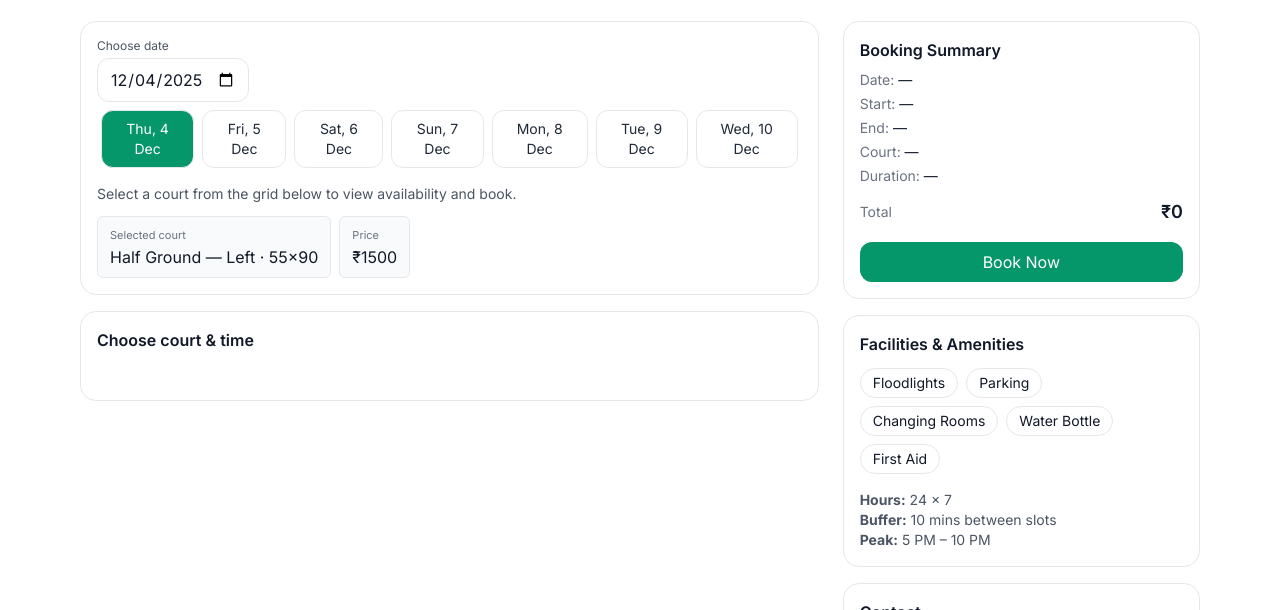
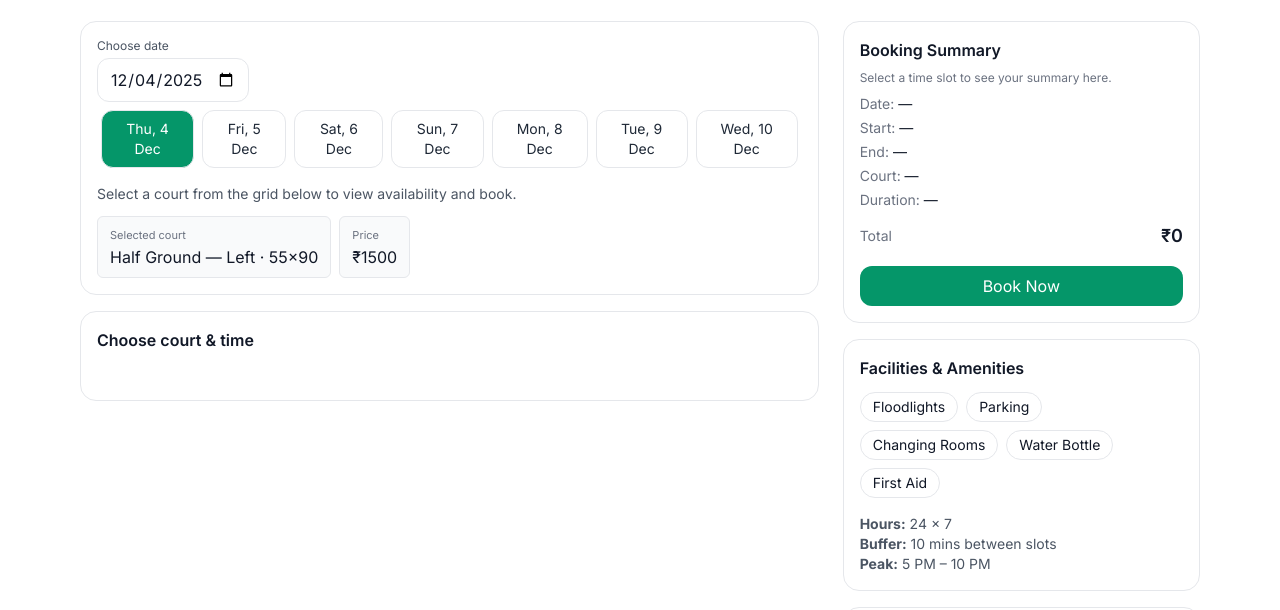
Before and after one commit to Jyotishka27/GODs, a plain HTML site: page index.html in a window 1280 px wide. Shown: the part 490-1100 px from the top of the page. Drawn offline with nearby package versions, Linux system fonts and the light colour scheme; no server answers.

Commit message:
Update index.html

```diff
--- a/index.html
+++ b/index.html
@@ -120,6 +120,9 @@
       <aside class="hidden md:block md:space-y-4">
         <div class="p-3 md:p-4 border rounded-2xl bg-white">
           <h3 class="font-semibold mb-2 text-sm md:text-base">Booking Summary</h3>
+          <p id="summaryHint" class="text-xs text-gray-500 mb-2">
+            Select a time slot to see your summary here.
+          </p>
           <div class="space-y-1 text-sm text-[13px]">
             <p><span class="text-gray-500">Date:</span> <span id="summaryDate">—</span></p>
             <p><span class="text-gray-500">Start:</span> <span id="summaryStart">—</span></p>
```
